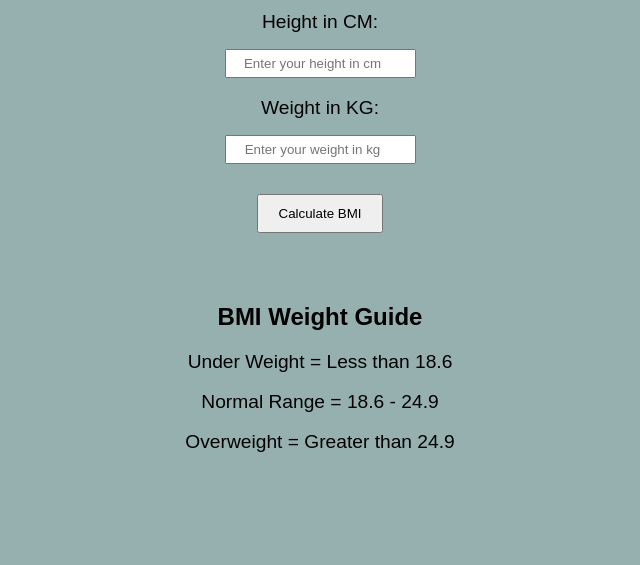
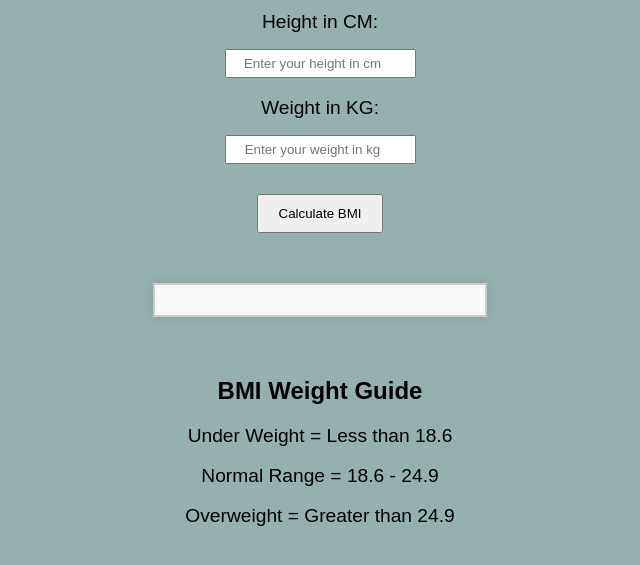
Before and after one commit to Ananya-1305/BMI-Weight-Calculator, a plain HTML site: page index.html in a window 1280 px wide. Shown: the part 293-858 px from the top of the page, without its empty margins (320-960 px from the left). Drawn offline with Linux system fonts and the light colour scheme.

Commit message:
Update styles.css

```diff
--- a/styles.css
+++ b/styles.css
@@ -38,11 +38,18 @@ input[type="number"] {
     margin-bottom: 0rem;
     margin-top: 0rem;
 }
-result{
-    padding: 20px 20px;
-    margin-top:30px;
-    margin-bottom:30px;
+#result{
+   padding: 15px;
+    border: 2px solid #ccc;
+    border-radius: 0px;
+    background-color: #f9f9f9;
+    width: 300px;
+    margin-left: auto;
+    margin-right: auto;
+    font-size: 1.2rem;
+    font-weight: bold;
+    color: #333;
     text-align: center;
-    font-size: 2rem;
-    font-weight: 900;
+    box-shadow: 0 0 10px rgba(0,0,0,0.1);
+    margin-bottom: 60px;
 }
```
